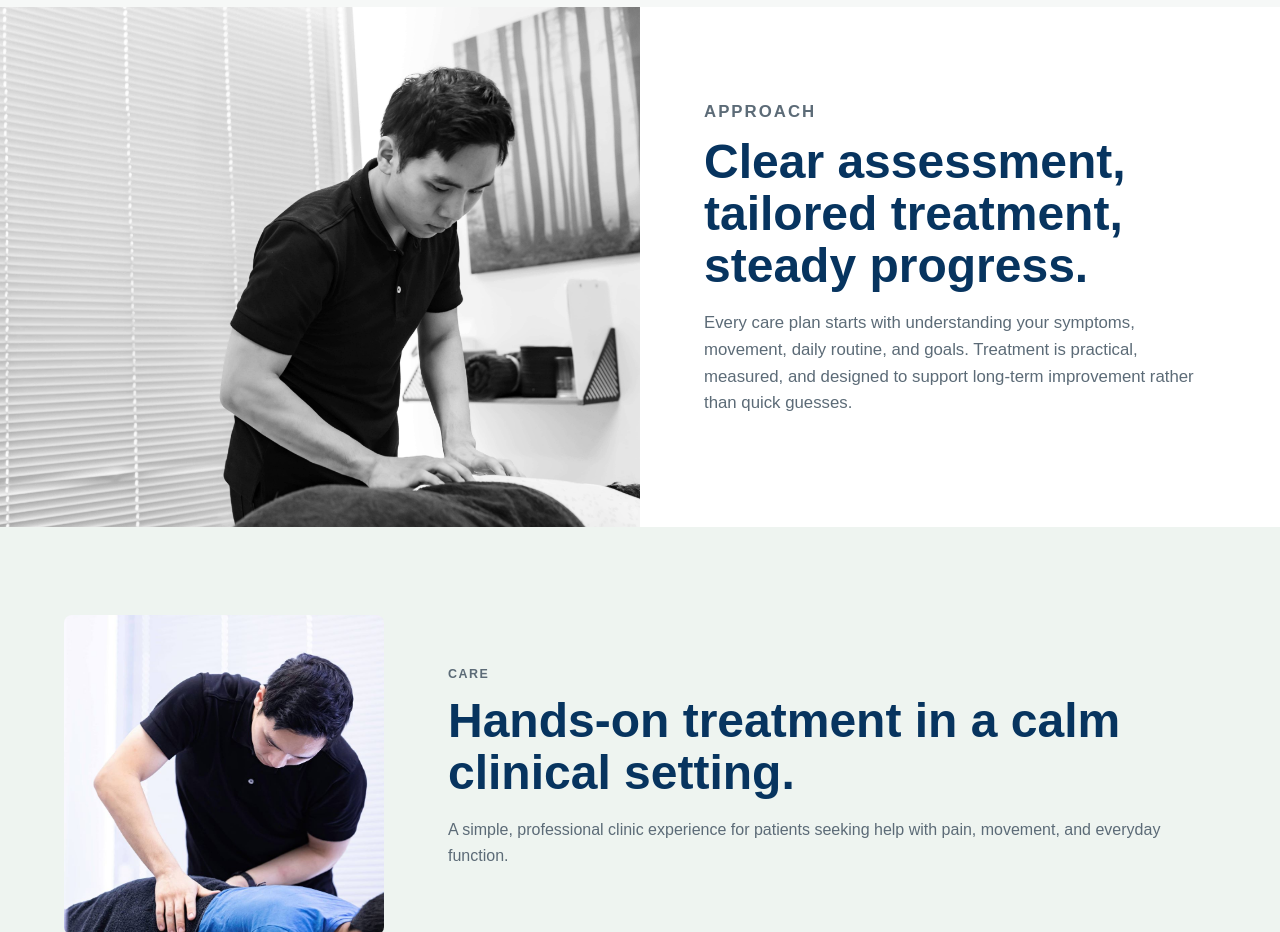
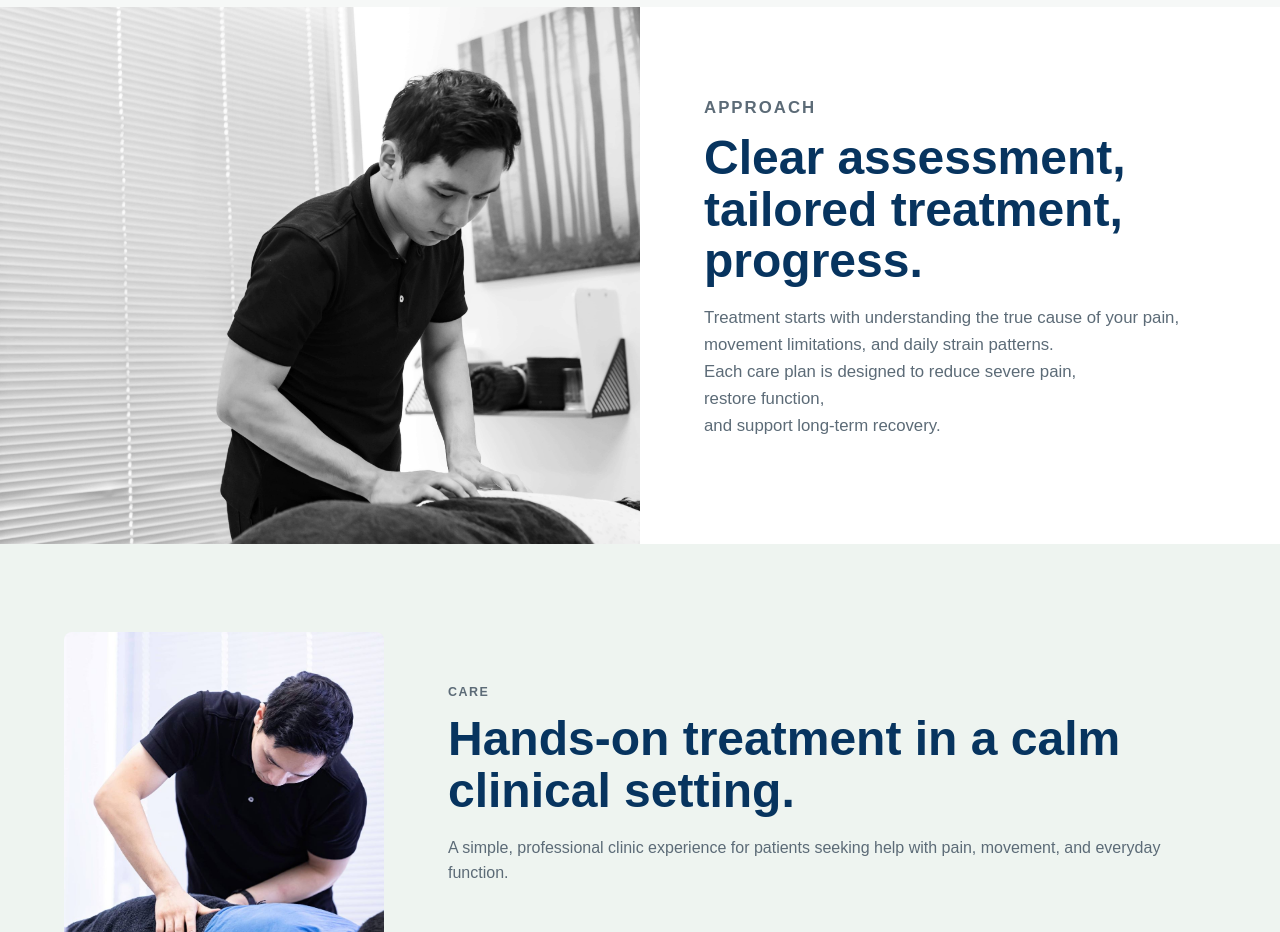
Before and after one commit to hglee0703-blip/hornsbychiropractor, a plain HTML site: page index.html in a window 1280 px wide. Shown: the part 1380-2312 px from the top of the page. Drawn offline with Linux system fonts and the light colour scheme.

Commit message:
Update approach section copy

```diff
--- a/index.html
+++ b/index.html
@@ -109,11 +109,13 @@
         </div>
         <div class="split-copy">
           <p class="eyebrow">Approach</p>
-          <h2>Clear assessment, tailored treatment, steady progress.</h2>
+          <h2>Clear assessment, tailored treatment, progress.</h2>
           <p>
-            Every care plan starts with understanding your symptoms, movement,
-            daily routine, and goals. Treatment is practical, measured, and
-            designed to support long-term improvement rather than quick guesses.
+            Treatment starts with understanding the true cause of your pain,<br>
+            movement limitations, and daily strain patterns.<br>
+            Each care plan is designed to reduce severe pain,<br>
+            restore function,<br>
+            and support long-term recovery.
           </p>
         </div>
       </section>
```
